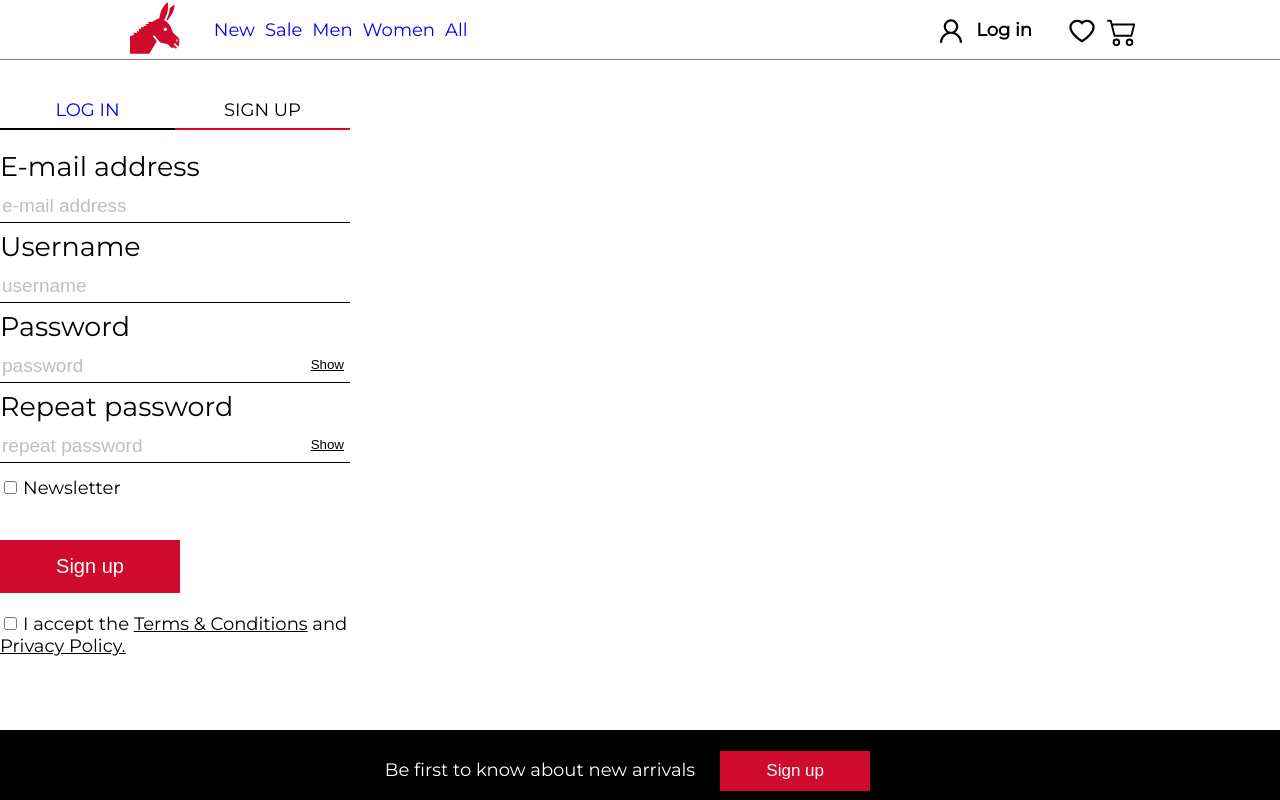
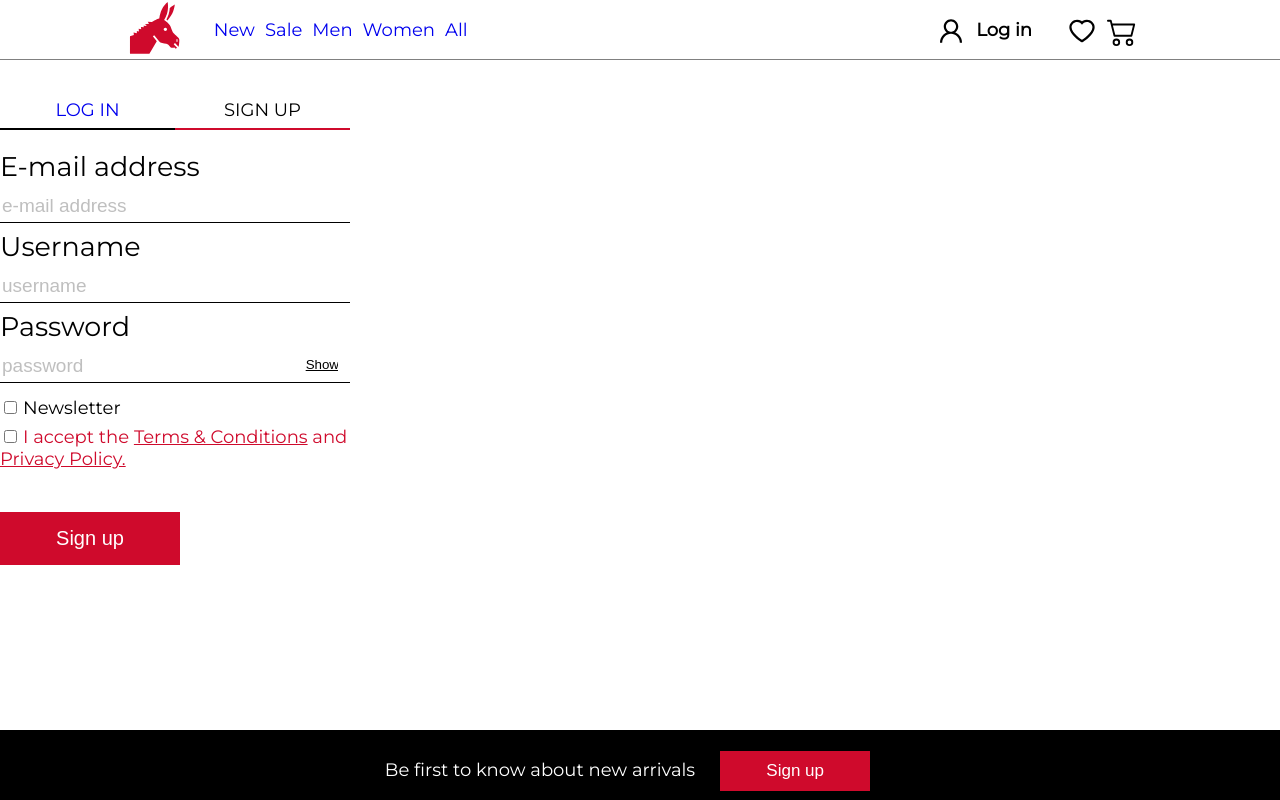
Before and after one commit to Trudethath/store, a React (Create React App) app: page /signUp in a window 1280 px wide. Shown: the top 800 px of the page. Built offline with nearby package versions, Linux system fonts and the light colour scheme.

Commit message:
add register validation

```diff
--- a/src/Content/LogInTemplate.js
+++ b/src/Content/LogInTemplate.js
@@ -8,9 +8,6 @@ function LoginTemplate() {
   const [loginText, setLoginText] = useState("")
   const [passwordText, setPasswordText] = useState("")
   const [isPasswordVisible, setPasswordVisibility] = useState(false)
-
-  const [isLoginValid, setLoginValid] = useState(false)
-  const [isPasswordValid, setPasswordValid] = useState(false)
 
   const [isInfoPopupActive, setInfoPopupActive] = useState(false)
   const [InfoPopupText, setInfoPopupText] = useState({
@@ -52,8 +49,6 @@ function LoginTemplate() {
     }
   }
 
-  const errorHandler = () => {}
-
   const popup = (text, time, navTo = null) => {
     setInfoPopupText(text)
     setInfoPopupActive(true)
@@ -73,9 +68,15 @@ function LoginTemplate() {
         return response
       })
       .catch(function (error) {
-        errorHandler(error)
-        popup(PopupMessages.unauthorizedUser, 3000)
-        return error
+        const { status } = error.response
+
+        switch (status) {
+          case 401:
+            popup(PopupMessages.unauthorizedUser, 3000)
+            return error
+          default:
+            popup(PopupMessages.uniError, 3000)
+        }
       })
   }
 
--- a/src/Content/PopupMessages.js
+++ b/src/Content/PopupMessages.js
@@ -2,12 +2,22 @@ const PopupMessages = {
   userLoggedIn: {
     header: "Success!",
     text: "You have been successfully logged in.",
-    redirectionInfo: "You will be redirected to main page soon.",
+    secondaryText: "You will be redirected to main page soon.",
   },
   unauthorizedUser: {
     header: "Error!",
     text: "User unauthorized!",
   },
+  userAccountCreated: {
+    header: "Success!",
+    text: "Your account has been successfully created.",
+    secondaryText: "You will be redirected to login page soon.",
+  },
+  uniError: {
+    header: "Error!",
+    text: "Not sure what it is :/",
+    secondaryText: "Try again..",
+  },
 }
 
 export default PopupMessages
--- a/src/Content/SignUpTemplate.js
+++ b/src/Content/SignUpTemplate.js
@@ -2,14 +2,21 @@ import React, { useState } from "react"
 import { Link, useNavigate } from "react-router-dom"
 import axios from "axios"
 import InfoPopup from "../Popups/InfoPopup"
+import PopupMessages from "./PopupMessages"
 
 function LoginTemplate() {
+  // Input states
   const [emailText, setEmailText] = useState("")
   const [loginText, setLoginText] = useState("")
   const [passwordText, setPasswordText] = useState("")
-  const [passwordTextRepeat, setPasswordTextRepeat] = useState("")
   const [isPasswordVisible, setPasswordVisibility] = useState(false)
-  const [isPasswordRepeatVisible, setPasswordRepeatVisibility] = useState(false)
+  const [isPolicyAccepted, setPolicyAccepted] = useState(false)
+
+  // Validation states
+  const [isEmailValid, setEmailValid] = useState(true)
+  const [isUsernameValid, setUsernameValid] = useState(true)
+  const [isPasswordValid, setPasswordValid] = useState(true)
+
   const [isInfoPopupActive, setInfoPopupActive] = useState(false)
   const [InfoPopupText, setInfoPopupText] = useState({
     header: "",
@@ -20,15 +27,41 @@ function LoginTemplate() {
 
   const sign_up_url = "http://localhost:3000/api/users/create"
 
+  const checkIfEmailIsValid = (email) => {
+    return /^[^\s@]+@[^\s@]+\.[^\s@]+$/.test(email)
+  }
+
   const resetSignUpForm = () => {
     setEmailText("")
     setLoginText("")
     setPasswordText("")
-    setPasswordTextRepeat("")
     setPasswordVisibility(false)
-    setPasswordRepeatVisibility(false)
   }
 
+  const errorHandler = () => {
+    if (!checkIfEmailIsValid(emailText)) {
+      console.log("not email")
+      setEmailValid(false)
+    } else setEmailValid(true)
+    if (loginText.length < 3) {
+      console.log("invalid username")
+      setUsernameValid(false)
+    } else setUsernameValid(true)
+    if (passwordText.length < 6) {
+      console.log("invalid password")
+      setPasswordValid(false)
+    } else setPasswordValid(true)
+    if (!isPolicyAccepted) {
+      console.log("policy is not accepted")
+      setPolicyAccepted(false)
+    } else setPolicyAccepted(true)
+  }
+
+  const handleCheckbox = (e) => {
+    setPolicyAccepted(!isPolicyAccepted)
+  }
+
+  // Updates state with input texts
   const handleInputs = (e) => {
     e.preventDefault()
     switch (e.target.id) {
@@ -41,14 +74,8 @@ function LoginTemplate() {
       case "password":
         setPasswordText(e.target.value)
         break
-      case "passwordRepeat":
-        setPasswordTextRepeat(e.target.value)
-        break
       case "passwordVisible":
         setPasswordVisibility(!isPasswordVisible)
-        break
-      case "passwordRepeatVisible":
-        setPasswordRepeatVisibility(!isPasswordRepeatVisible)
         break
       case "submit":
         const user = {
@@ -57,38 +84,58 @@ function LoginTemplate() {
           password: passwordText,
         }
         register(user)
-
         break
       default:
         break
     }
   }
 
+  const popup = (text = "", time = 5000, navTo = null) => {
+    setInfoPopupText(text)
+    setInfoPopupActive(true)
+    setTimeout(() => {
+      setInfoPopupActive(false)
+      setInfoPopupText("") // reset text
+      if (navTo != null) navigate(navTo)
+    }, time)
+  }
+
   function register(user) {
+    errorHandler()
     axios
       .post(sign_up_url, user)
       .then(function (response) {
-        setInfoPopupText({
-          header: "Success ",
-          text: "Your account has been successfully created.",
-          redirectionInfo: "You will be redirected to login page soon.",
-        })
-        setInfoPopupActive(true)
-        setTimeout(() => {
-          setInfoPopupActive(false)
-          setInfoPopupText({
-            header: "",
-            text: "",
-            redirectionInfo: "",
-          })
-          navigate("/signIn")
-        }, 4000)
+        popup(PopupMessages.userAccountCreated, 4000, "/signIn")
 
         resetSignUpForm()
         return response
       })
       .catch(function (error) {
-        console.log(error)
+        const { status } = error.response
+
+        let text = ""
+        switch (status) {
+          case 409:
+            text = {
+              header: "Error!",
+              text: error.response.data.message,
+            }
+            break
+          case 400:
+            const { message } = error.response.data
+            const formattedMessage = message.map((msg, index) => {
+              return <li key={index}>{msg}</li>
+            })
+            text = {
+              header: "Error!",
+              text: <ul>{formattedMessage}</ul>,
+            }
+            break
+          default:
+            break
+        }
+
+        popup(text, 4000)
         return error
       })
   }
@@ -113,6 +160,7 @@ function LoginTemplate() {
               placeholder='e-mail address'
               value={emailText}
               onChange={handleInputs}
+              className={`${!isEmailValid ? "invalid" : ""}`}
             />
             <label htmlFor='username'>
               <h2>Username</h2>
@@ -123,6 +171,7 @@ function LoginTemplate() {
               placeholder='username'
               value={loginText}
               onChange={handleInputs}
+              className={`${!isUsernameValid ? "invalid" : ""}`}
             />
 
             <label htmlFor='password'>
@@ -134,6 +183,7 @@ function LoginTemplate() {
               placeholder='password'
               value={passwordText}
               onChange={handleInputs}
+              className={`${!isPasswordValid ? "invalid" : ""}`}
             />
             <button
               className='change-password-visibility'
@@ -146,41 +196,30 @@ function LoginTemplate() {
               )}
             </button>
 
-            <label htmlFor='passwordRepeat'>
-              <h2>Repeat password</h2>
-            </label>
-            <input
-              id='passwordRepeat'
-              type={isPasswordRepeatVisible ? "text" : "password"}
-              placeholder='repeat password'
-              value={passwordTextRepeat}
-              onChange={handleInputs}
-            />
             <button
               className='change-password-visibility'
               onClick={handleInputs}
-            >
-              {isPasswordRepeatVisible ? (
-                <span id='passwordRepeatVisible'>Hide</span>
-              ) : (
-                <span id='passwordRepeatVisible'>Show</span>
-              )}
-            </button>
+            ></button>
             <label className='label-checkbox'>
               <input type='checkbox' />
               <span>Newsletter</span>
             </label>
 
-            <button id='submit' onClick={handleInputs}>
-              Sign up
-            </button>
-            <label className='label-checkbox terms'>
-              <input type='checkbox' />
-              <span>
+            <label id='policyCheckbox' className='label-checkbox terms'>
+              <input
+                type='checkbox'
+                defaultChecked={isPolicyAccepted}
+                onClick={handleCheckbox}
+              />
+              <span className={`${!isPolicyAccepted ? "invalid" : ""}`}>
                 I accept the <u>Terms & Conditions</u> and{" "}
                 <u>Privacy Policy.</u>
               </span>
             </label>
+
+            <button id='submit' onClick={handleInputs}>
+              Sign up
+            </button>
           </form>
         </div>
       </div>
--- a/src/Popups/InfoPopup.js
+++ b/src/Popups/InfoPopup.js
@@ -6,8 +6,8 @@ function InfoPopup(props) {
         <h3>{infoPopupText.header}</h3>
       </div>
       <div className='lower'>
-        <p>{infoPopupText.text}</p>
-        <h5>{infoPopupText.redirectionInfo}</h5>
+        <span>{infoPopupText.text}</span>
+        <h5>{infoPopupText.secondaryText}</h5>
       </div>
     </div>
   ) : null
--- a/src/css/style.css
+++ b/src/css/style.css
@@ -669,7 +669,6 @@ ul li {
 
 .login-wrapper .login-form .label-checkbox {
   display: block;
-  position: absolute;
   margin-top: 7px;
   cursor: pointer;
 }
@@ -680,10 +679,6 @@ ul li {
 
 .login-wrapper .login-form .label-checkbox span {
   display: inline;
-}
-
-.login-wrapper .login-form .label-checkbox.terms {
-  margin-top: 20px;
 }
 
 .login-wrapper .login-form input[type="text"]::-webkit-input-placeholder,
@@ -714,6 +709,10 @@ ul li {
   opacity: 0.5;
 }
 
+.login-wrapper .login-form .invalid {
+  color: #cf0a2c;
+}
+
 .login-wrapper .change-password-visibility {
   outline: none;
   border: none;
@@ -724,6 +723,10 @@ ul li {
   background-color: white;
   text-decoration: underline;
   cursor: pointer;
+}
+
+.login-wrapper .change-password-visibility span {
+  margin: 5px;
 }
 
 .login-wrapper .forgot-password {
@@ -747,7 +750,7 @@ ul li {
 }
 
 .login-wrapper #submit {
-  margin-top: 70px;
+  margin-top: 40px;
   outline: none;
   border: none;
   background-color: #cf0a2c;
--- a/src/scss/_loginForm.scss
+++ b/src/scss/_loginForm.scss
@@ -48,7 +48,6 @@
 
     .label-checkbox {
       display: block;
-      position: absolute;
       margin-top: 7px;
       cursor: pointer;
 
@@ -59,10 +58,6 @@
       span {
         display: inline;
       }
-
-      &.terms {
-        margin-top: 20px;
-      }
     }
 
     input[type="text"]::placeholder,
@@ -70,6 +65,10 @@
     input[type="password"]::placeholder {
       color: grey;
       opacity: 0.5;
+    }
+
+    .invalid {
+      color: $red;
     }
   }
 
@@ -83,6 +82,10 @@
     background-color: white;
     text-decoration: underline;
     cursor: pointer;
+
+    span {
+      margin: 5px;
+    }
   }
 
   .forgot-password {
@@ -106,7 +109,7 @@
   }
 
   #submit {
-    margin-top: 70px;
+    margin-top: 40px;
     outline: none;
     border: none;
     background-color: $red;
```
Also changed, not shown: 1 other file (tests, documents, lock files or other folders).
